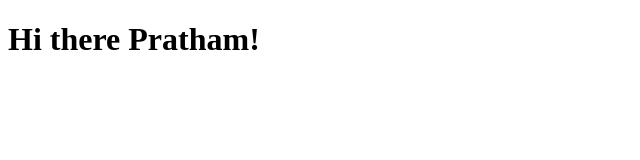
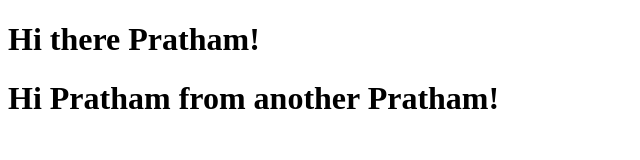
Before and after one commit to nikam24/CollabPrac, a plain HTML site: page index.html in a window 1280 px wide. Shown: the whole page, without its empty margins (0-640 px from the left). Drawn offline with Linux system fonts and the light colour scheme.

Commit message:
Added greetings

```diff
--- a/index.html
+++ b/index.html
@@ -8,5 +8,6 @@
 </head>
 <body>
     <h1>Hi there Pratham!</h1>
+    <h1>Hi Pratham from another Pratham!</h1>
 </body>
 </html>
```
